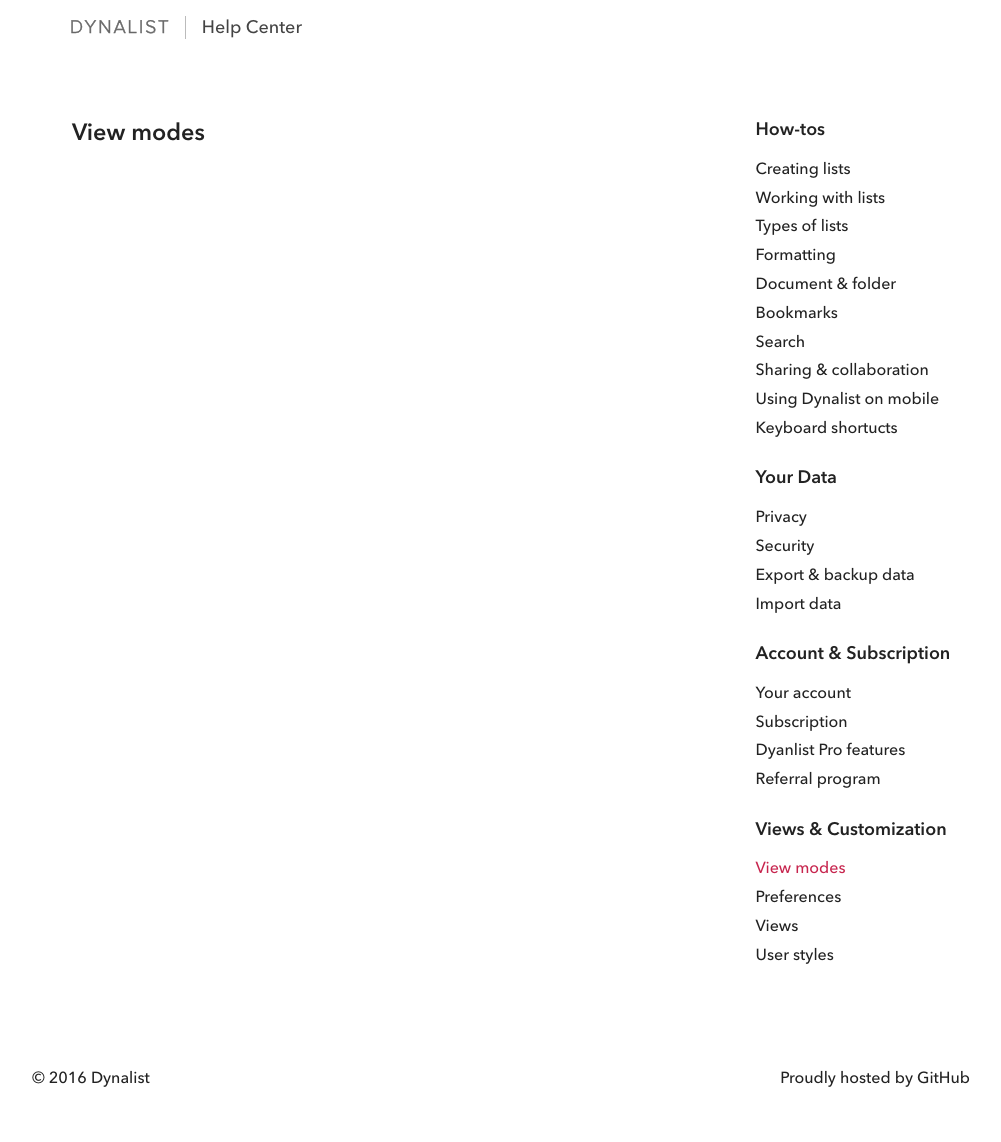
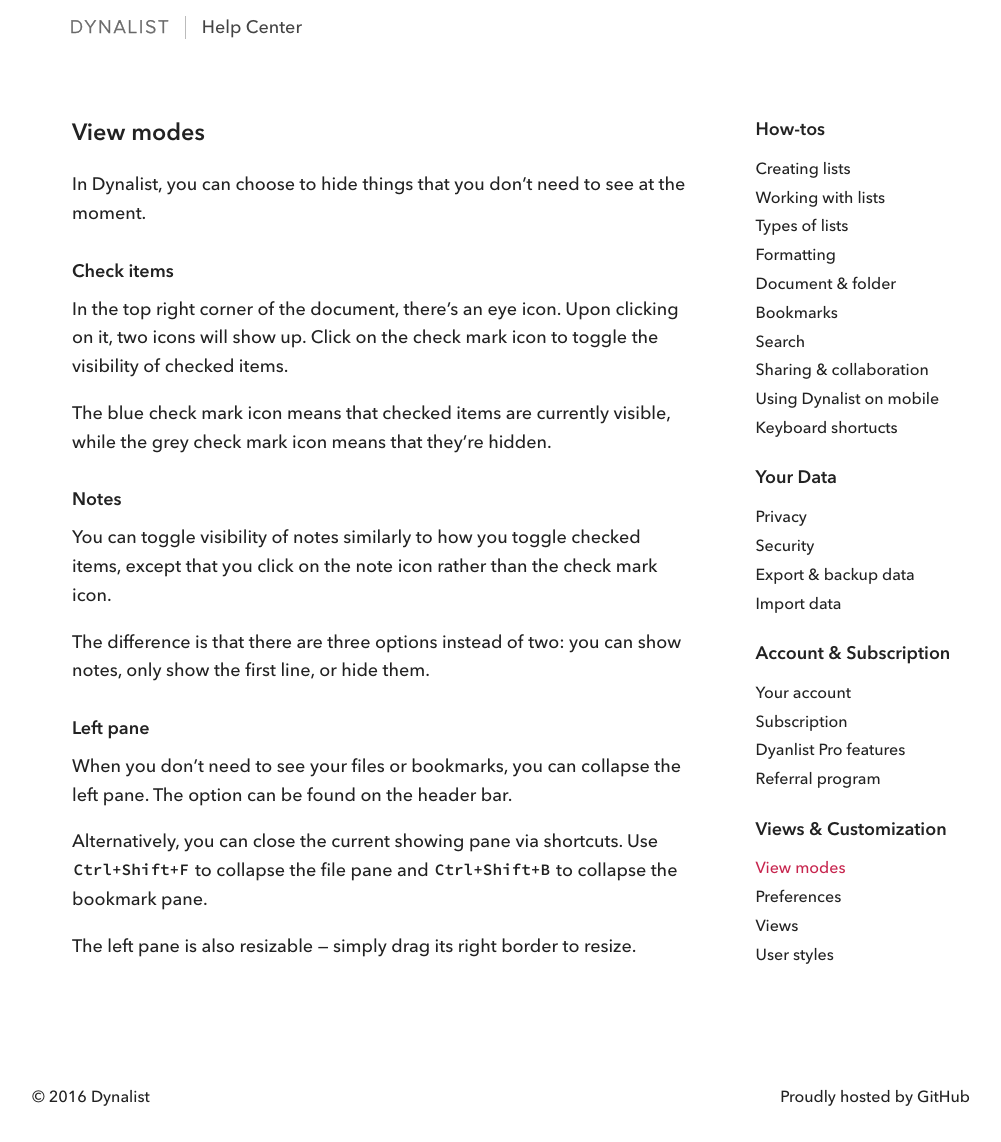
Before and after one commit to mdrain/dynalist-help, a Jekyll site: the page built from _articles/view-mode.md, in a window 1280 px wide. Shown: the whole page, without its empty margins (139-1140 px from the left). Built offline with Jekyll 4.4.1, drawn with Linux system fonts in a browser that asks for light colours.

Commit message:
Added view modes

```diff
--- a/_articles/view-mode.md
+++ b/_articles/view-mode.md
@@ -3,3 +3,25 @@
 title: View modes
 permalink: /view-mode/
 ---
+
+In Dynalist, you can choose to hide things that you don't need to see at the moment.
+
+#### Check items
+
+In the top right corner of the document, there's an eye icon. Upon clicking on it, two icons will show up. Click on the check mark icon to toggle the visibility of checked items.
+
+The blue check mark icon means that checked items are currently visible, while the grey check mark icon means that they're hidden.
+
+#### Notes
+
+You can toggle visibility of notes similarly to how you toggle checked items, except that you click on the note icon rather than the check mark icon.
+
+The difference is that there are three options instead of two: you can show notes, only show the first line, or hide them.
+
+#### Left pane
+
+When you don't need to see your files or bookmarks, you can collapse the left pane. The option can be found on the header bar.
+
+Alternatively, you can close the current showing pane via shortcuts. Use `Ctrl+Shift+F` to collapse the file pane and `Ctrl+Shift+B` to collapse the bookmark pane.
+
+The left pane is also resizable — simply drag its right border to resize.
```
